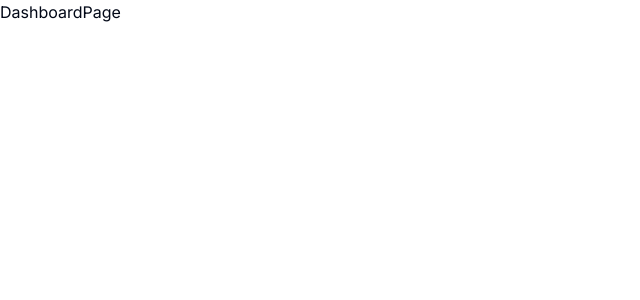
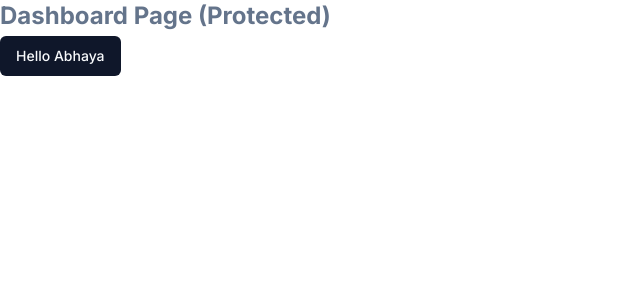
Before and after one commit to AbhayaShankar/genius-saas-ai, a Next.js app: page /dashboard in a window 1280 px wide. Shown: the top 300 px of the page, without its empty margins (0-640 px from the left). Built offline with nearby package versions, Linux system fonts and the light colour scheme.

Commit message:
routes and route groups setup

```diff
--- /dev/null
+++ b/app/(dashboard)/(landing)/page.tsx
@@ -0,0 +1,7 @@
+export default function LandingPage() {
+  return (
+    <>
+    <p className="text-2xl text-slate-500 font-bold">Landing Page (Unprotected)</p>
+    </>
+  )
+}
--- a/app/(dashboard)/(routes)/dashboard/page.tsx
+++ b/app/(dashboard)/(routes)/dashboard/page.tsx
@@ -1,9 +1,10 @@
-import React from 'react'
+import { Button } from "@/components/ui/button";
 
-const DashboardPage = () => {
+export default function DashboardPage() {
   return (
-    <div>DashboardPage</div>
+    <>
+    <p className="text-2xl text-slate-500 font-bold">Dashboard Page (Protected)</p>
+    <Button className="mt-1" variant={"default"} >Hello Abhaya</Button>
+    </>
   )
 }
-
-export default DashboardPage
--- a/app/globals.css
+++ b/app/globals.css
@@ -1,6 +1,12 @@
 @tailwind base;
 @tailwind components;
 @tailwind utilities;
+
+html,
+body,
+:root {
+  height: 100%;
+}
 
 @layer base {
   :root {
--- a/app/layout.tsx
+++ b/app/layout.tsx
@@ -5,8 +5,8 @@
 const inter = Inter({ subsets: ['latin'] })
 
 export const metadata: Metadata = {
-  title: 'Create Next App',
-  description: 'Generated by create next app',
+  title: 'Genius',
+  description: 'AI Saas Platform',
 }
 
 export default function RootLayout({
--- a/app/page.tsx
+++ /dev/null
@@ -1,7 +0,0 @@
-import Image from 'next/image'
-
-export default function Home() {
-  return (
-    <div>Routes</div>
-  )
-}
--- /dev/null
+++ b/components/ui/button.tsx
@@ -0,0 +1,56 @@
+import * as React from "react"
+import { Slot } from "@radix-ui/react-slot"
+import { cva, type VariantProps } from "class-variance-authority"
+
+import { cn } from "@/lib/utils"
+
+const buttonVariants = cva(
+  "inline-flex items-center justify-center rounded-md text-sm font-medium ring-offset-background transition-colors focus-visible:outline-none focus-visible:ring-2 focus-visible:ring-ring focus-visible:ring-offset-2 disabled:pointer-events-none disabled:opacity-50",
+  {
+    variants: {
+      variant: {
+        default: "bg-primary text-primary-foreground hover:bg-primary/90",
+        destructive:
+          "bg-destructive text-destructive-foreground hover:bg-destructive/90",
+        outline:
+          "border border-input bg-background hover:bg-accent hover:text-accent-foreground",
+        secondary:
+          "bg-secondary text-secondary-foreground hover:bg-secondary/80",
+        ghost: "hover:bg-accent hover:text-accent-foreground",
+        link: "text-primary underline-offset-4 hover:underline",
+      },
+      size: {
+        default: "h-10 px-4 py-2",
+        sm: "h-9 rounded-md px-3",
+        lg: "h-11 rounded-md px-8",
+        icon: "h-10 w-10",
+      },
+    },
+    defaultVariants: {
+      variant: "default",
+      size: "default",
+    },
+  }
+)
+
+export interface ButtonProps
+  extends React.ButtonHTMLAttributes<HTMLButtonElement>,
+    VariantProps<typeof buttonVariants> {
+  asChild?: boolean
+}
+
+const Button = React.forwardRef<HTMLButtonElement, ButtonProps>(
+  ({ className, variant, size, asChild = false, ...props }, ref) => {
+    const Comp = asChild ? Slot : "button"
+    return (
+      <Comp
+        className={cn(buttonVariants({ variant, size, className }))}
+        ref={ref}
+        {...props}
+      />
+    )
+  }
+)
+Button.displayName = "Button"
+
+export { Button, buttonVariants }
--- a/package.json
+++ b/package.json
@@ -9,6 +9,7 @@
     "lint": "next lint"
   },
   "dependencies": {
+    "@radix-ui/react-slot": "^1.0.2",
     "@types/node": "20.6.5",
     "@types/react": "18.2.22",
     "@types/react-dom": "18.2.7",
```
Also changed, not shown: 1 other file (tests, documents, lock files or other folders).
